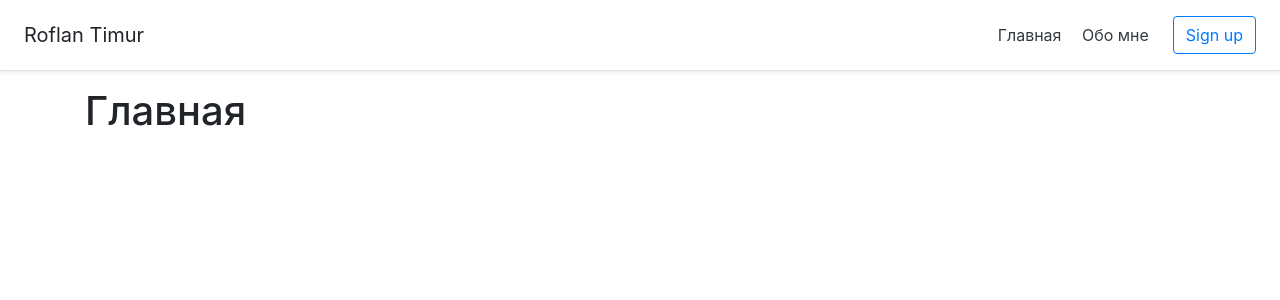
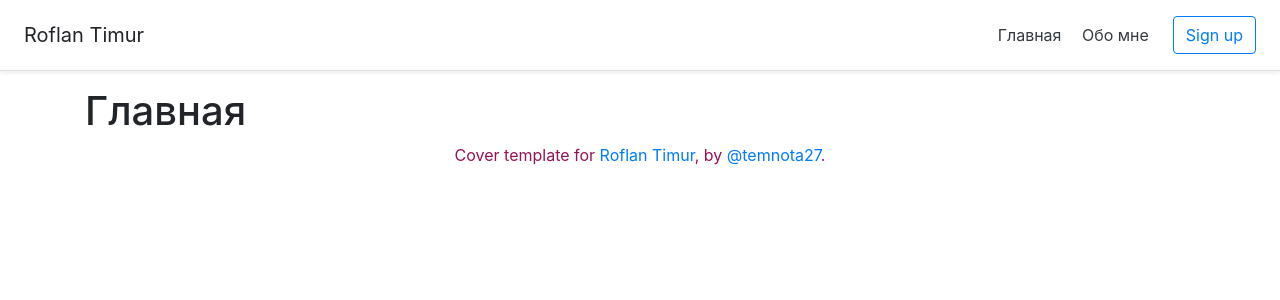
Before and after one commit to RoflanTimur/Sum_practice, a Django app: page / in a window 1280 px wide. Shown: the top 300 px of the page. Run offline with Django 3.2, Linux system fonts and the light colour scheme; data that the repository does not hold is empty; some libraries are stand-ins or nearby versions.

Commit message:
add footer

```diff
--- a/blog/static/blog/style.css
+++ b/blog/static/blog/style.css
@@ -0,0 +1,8 @@
+.inner {
+  display: flex;
+  justify-content: center;
+  color: #951256;
+  padding: 0 calc(50% - 590px);
+  margin-left: auto;
+  margin-right: auto;
+}
--- a/templates/blog/base.html
+++ b/templates/blog/base.html
@@ -1,6 +1,9 @@
+{% load static %}
+
 <!doctype html>
 <html lang="ru">
 <head>
+    <link rel="stylesheet" type="text/css" href="{% static 'blog/style.css' %}">
     <meta charset="UTF-8">
     <meta name="viewport"
           content="width=device-width, user-scalable=no, initial-scale=1.0, maximum-scale=1.0, minimum-scale=1.0">
@@ -17,11 +20,13 @@
   </nav>
   <a class="btn btn-outline-primary" href="#">Sign up</a>
 </div>
-
 <div class="container">
     {%  block content  %}{% endblock %}
 </div>
-
-
+<footer class="mastfoot">
+    <div class="inner">
+      <p>Cover template for <a href="https://roflantimur.pythonanywhere.com/">Roflan Timur</a>, by <a href="https://www.instagram.com/temnota27/">@temnota27</a>.</p>
+    </div>
+    </footer>
 </body>
 </html>
--- a/templates/blog/post_list.html
+++ b/templates/blog/post_list.html
@@ -6,13 +6,12 @@
 
 {% block content %}
     <h1>Главная</h1>
-    <p>
+
 {% for post in posts %}
     <div>
-        <h1><a href="">{{ post.title }}</a></h1>
-        <p>{{ post.text|linebreaksbr }}</p>
-        <p>published: {{ post.published_date }}</p>
+        <h1 align="center"><a href="">{{ post.title }}</a></h1>
+        <p align="center">{{ post.text|linebreaksbr }}</p>
+        <p align="center">published: {{ post.published_date }}</p>
     </div>
 {% endfor %}
-    </p>
 {% endblock %}
```
